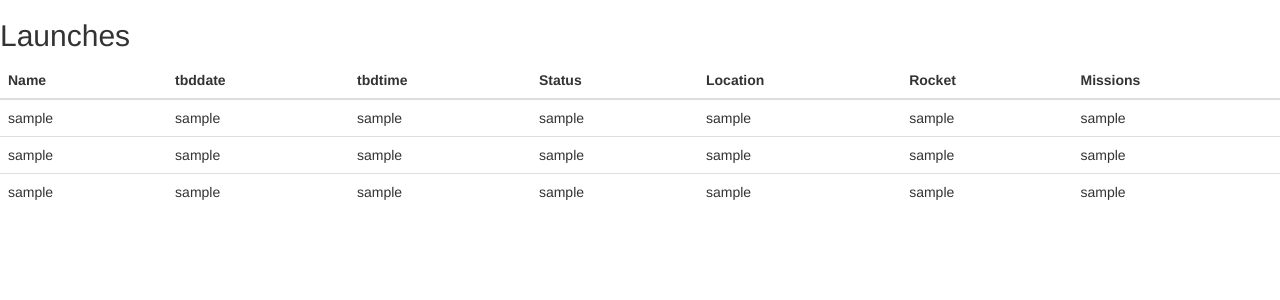
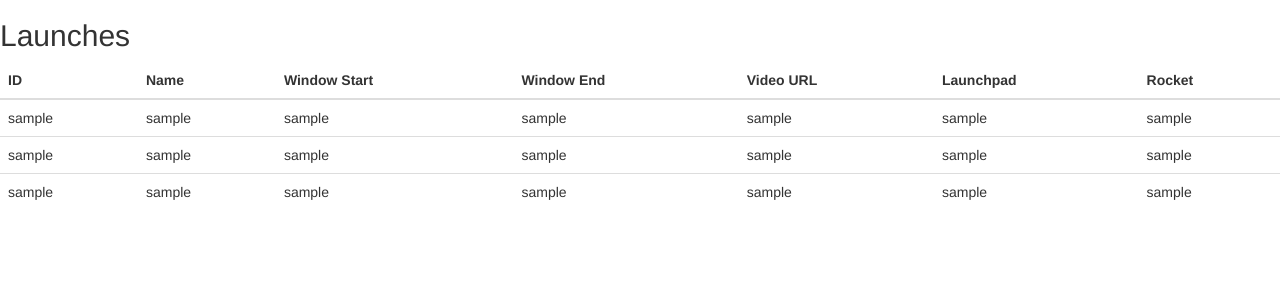
Before and after one commit to Benjamin28/idb, a Flask app: page /launches in a window 1280 px wide. Shown: the part 51-351 px from the top of the page. Run offline with Flask 2, Linux system fonts and the light colour scheme; some libraries are stand-ins or nearby versions.

Commit message:
Fixed model columns

```diff
--- a/app/templates/launches.html
+++ b/app/templates/launches.html
@@ -6,13 +6,13 @@
     <table class="table">
       <thead>
         <tr>
+          <th>ID</th>
           <th>Name</th>
-          <th>tbddate</th>
-          <th>tbdtime</th>
-          <th>Status</th>
-          <th>Location</th>
+          <th>Window Start</th>
+          <th>Window End</th>
+          <th>Video URL</th>
+          <th>Launchpad</th>
           <th>Rocket</th>
-          <th>Missions</th>
         </tr>
       </thead>
       <tbody>
--- a/app/templates/locations.html
+++ b/app/templates/locations.html
@@ -6,6 +6,7 @@
     <table class="table">
       <thead>
         <tr>
+          <th>ID</th>
           <th>Name</th>
           <th>Country Code</th>
         </tr>
@@ -14,12 +15,15 @@
         <tr>
           <td>sample</td>
           <td>sample</td>
+          <td>sample</td>
         </tr>
         <tr>
           <td>sample</td>
           <td>sample</td>
+          <td>sample</td>
         </tr>
         <tr>
+          <td>sample</td>
           <td>sample</td>
           <td>sample</td>
         </tr>
```
Also changed, not shown: app/templates/agencies.html (+9 -1 lines), app/templates/missions.html (+7 -3 lines).
